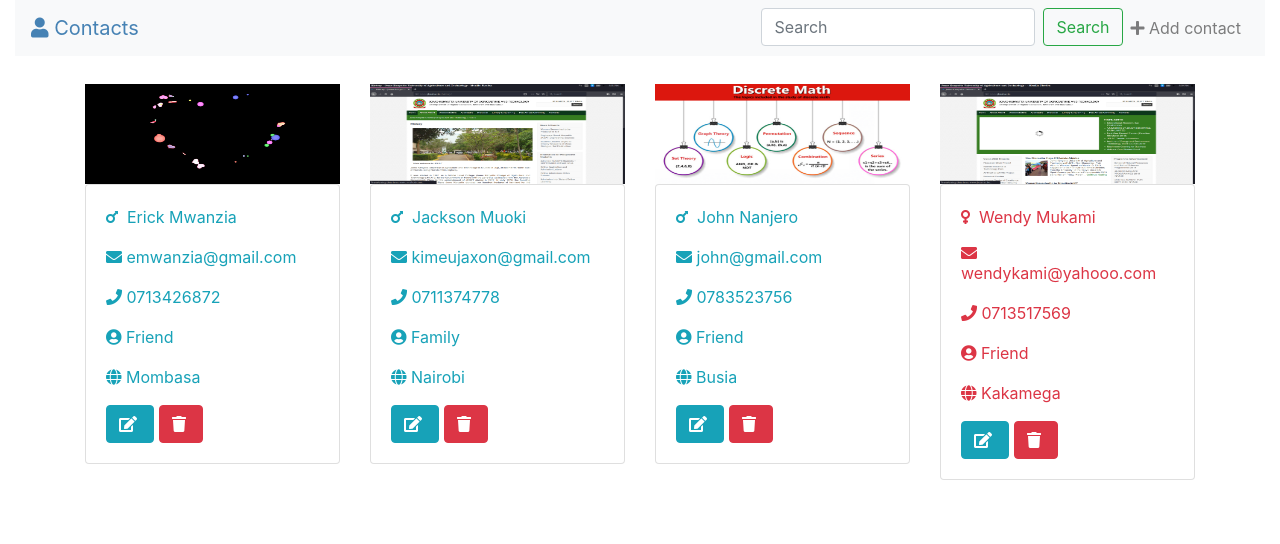
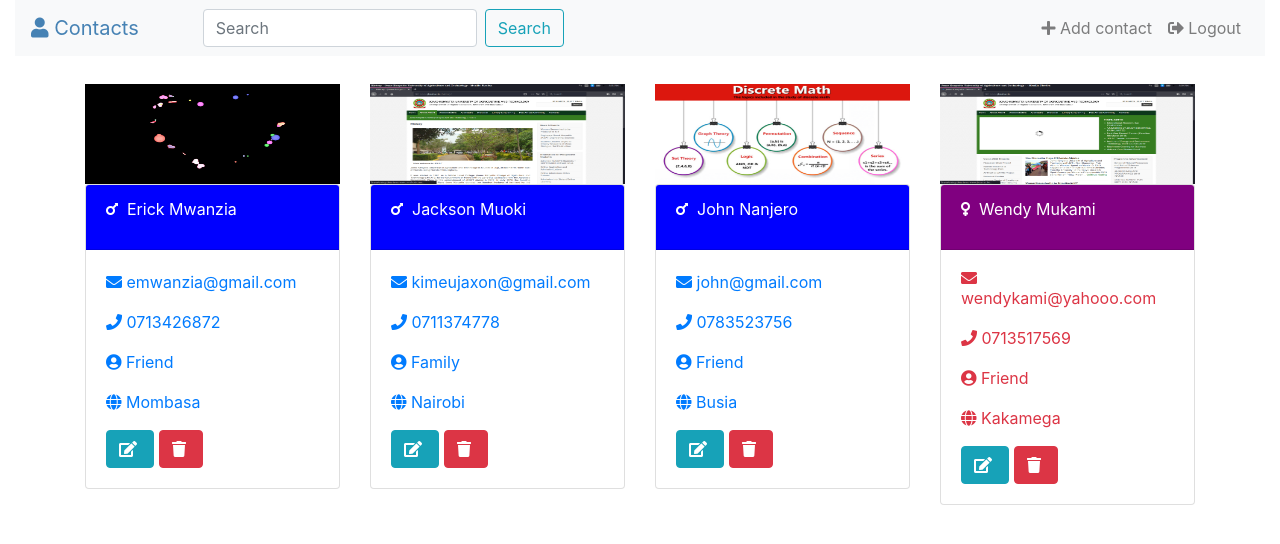
Before and after one commit to kimeualexis/django-contact, a Django app: page / in a window 1280 px wide. Shown: the top 544 px of the page. Run offline with Django 3.2, Linux system fonts and the light colour scheme; data comes from the database, SQL or seed files in the repository; some libraries are stand-ins or nearby versions.

Commit message:
update & delete contacts

```diff
--- a/users/templates/users/base.html
+++ b/users/templates/users/base.html
@@ -20,19 +20,21 @@
   </button>
 
   <div class="collapse navbar-collapse" id="navbarSupportedContent">
-    <ul class="navbar-nav mr-auto">
-
+    <ul class="navbar-nav mr-auto ml-5">
+<li class="nav-item">
+        <form class="form-inline my-2 my-lg-0">
+        <input class="form-control mr-sm-2" type="search" placeholder="Search" aria-label="Search">
+        <button class="btn btn-outline-info my-2 my-sm-0" type="submit">Search</button>
+        </form>
+        </li>
     </ul>
 
       <ul class="navbar-nav navbar-right">
-          <li class="nav-item">
-        <form class="form-inline my-2 my-lg-0">
-        <input class="form-control mr-sm-2" type="search" placeholder="Search" aria-label="Search">
-        <button class="btn btn-outline-success my-2 my-sm-0" type="submit">Search</button>
-        </form>
-        </li>
       <li class="nav-item">
           <a class="nav-link" href="{% url 'users:contact-create' %}"><i class="fas fa-plus"></i> Add contact</a>
+      </li>
+          <li class="nav-item">
+          <a class="nav-link" href="{% url 'users:contact-create' %}"><i class="fas fa-sign-out-alt"></i> Logout</a>
       </li>
     </ul>
 
--- a/users/templates/users/index.html
+++ b/users/templates/users/index.html
@@ -7,24 +7,24 @@
 <div class="row">
 {% if contacts %}
     {% for contact in contacts %}
-        <div class="col-sm-3 {% if contact.is_male %}text-info {% else %}text-danger{% endif %} my-1">
+        <div class="col-sm-3 {% if contact.is_male %}text-primary {% else %}text-danger{% endif %} my-1">
             <img src="{{ contact.cover.url }}" class="img img-responsive" alt="" style="height: 100px; width: 100%;">
-            <div class="card card-body">
+            <div class="card">
+            <div class="card-header" style="color:white; background-color:{% if contact.is_male %}blue;{% else %}purple;{% endif %}">
                 <p class="p-item"><i class="{% if contact.is_male %}fas fa-mars{% else %}fas fa-venus{% endif %}"></i>&nbsp; {{ contact.name }}</p>
-
-            <div class="contact-content">
+            </div>
+            <div class="card-body">
                     <p class="p-item"><i class="fas fa-envelope"></i> {{ contact.email }}</p>
                     <p class="p-item"><i class="fas fa-phone"></i> {{ contact.telephone }}</p>
                     <p class="p-item"><i class="fas fa-user-circle"></i> {{ contact.relation }}</p>
                     <p class="p-item"><i class="fas fa-globe"></i> {{ contact.residence }}</p>
-            </div>
-                <div>
                 <a href="{% url 'users:contact-update' contact.id %}" class="btn btn-info btn-xs">
                     <span class="fas fa-edit"></span>&nbsp;
                 </a>
                 <a href="{% url 'users:contact-delete' contact.id %}" class="btn btn-danger btn-xs">
                     <span class="fas fa-trash"></span>&nbsp;
                 </a>
+
                 </div>
         </div>
         </div>
```
